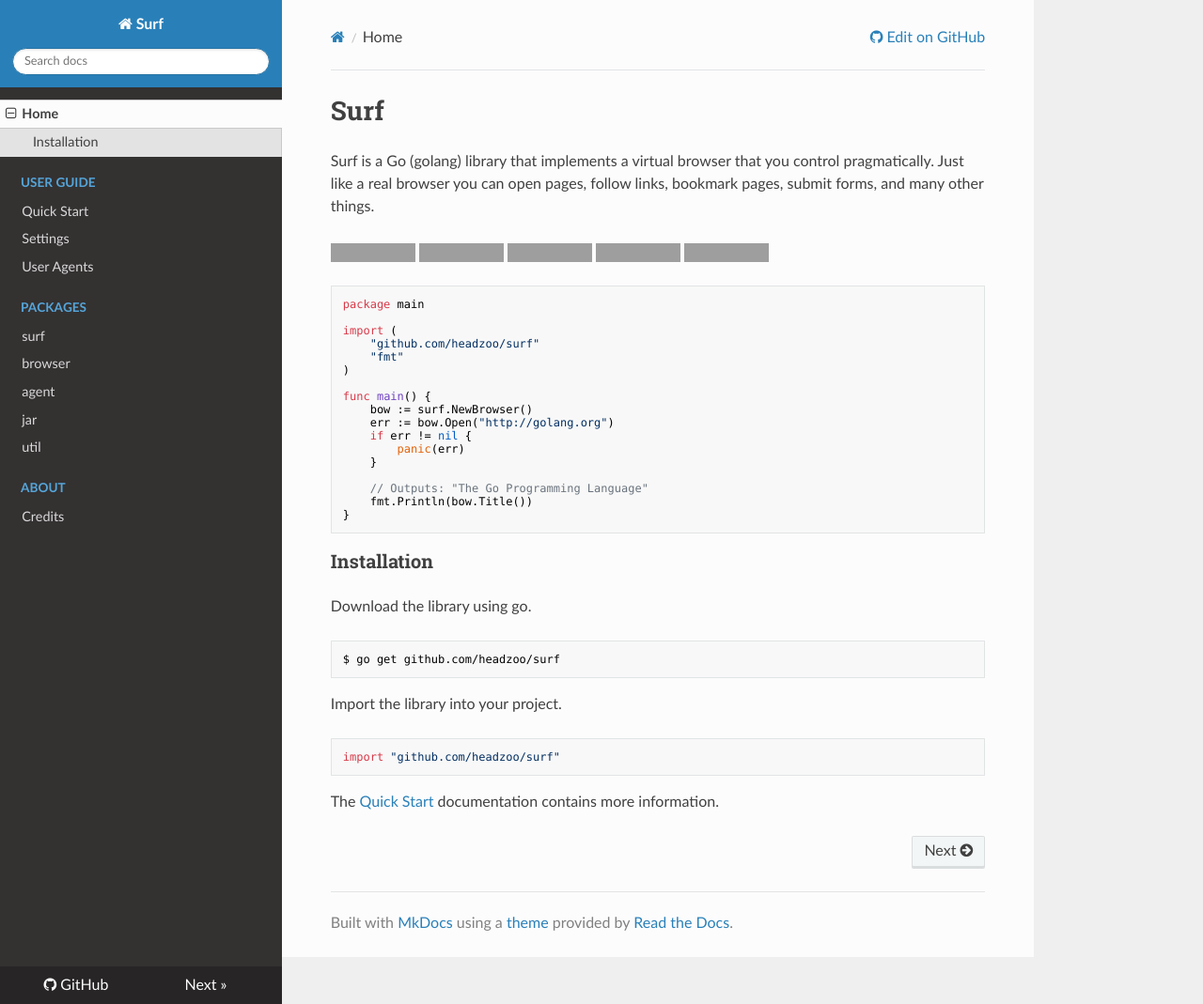
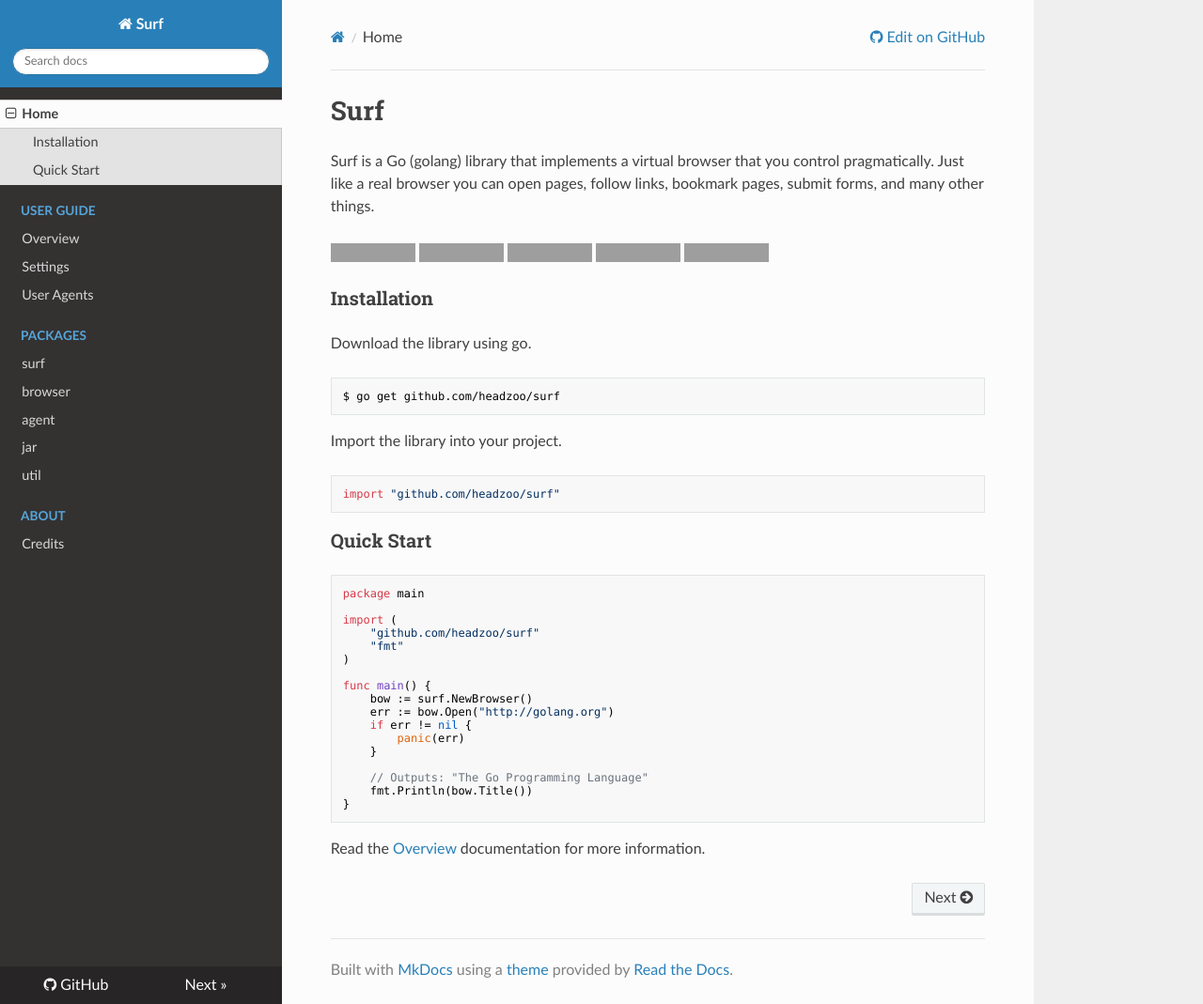
Before and after one commit to headzoo/surf, an MkDocs documentation site: the page built from docs/index.md, in a window 1280 px wide and 1069 px high. Shown: the whole window at 94% size. Built offline with MkDocs 1.6.1, drawn with Linux system fonts in a browser that asks for light colours; nearby versions of some CDN libraries; old or Windows-style settings are respelled for this version of MkDocs; part of the change alters nothing that is shown; grey boxes are pictures that could not be loaded.

Commit message:
Updated docs
[ci skip]

````diff
--- a/docs/index.md
+++ b/docs/index.md
@@ -8,6 +8,22 @@ browser you can open pages, follow links, bookmark pages, submit forms, and many
 [![GitHub Stars](https://img.shields.io/github/stars/headzoo/surf.svg?style=flat-square)](https://github.com/headzoo/surf/stargazers)
 [![GitHub Forks](https://img.shields.io/github/forks/headzoo/surf.svg?style=flat-square)](https://github.com/headzoo/surf/network)
 
+
+### Installation
+Download the library using go.
+
+```sh
+$ go get github.com/headzoo/surf
+```
+
+Import the library into your project.
+
+```go
+import "github.com/headzoo/surf"
+```
+
+
+### Quick Start
 
 ```go
 package main
@@ -29,18 +45,4 @@ func main() {
 }
 ```
 
-
-### Installation
-Download the library using go.
-
-```sh
-$ go get github.com/headzoo/surf
-```
-
-Import the library into your project.
-
-```go
-import "github.com/headzoo/surf"
-```
-
-The [Quick Start](quick_start) documentation contains more information.
+Read the [Overview](overview) documentation for more information.
--- a/mkdocs.yml
+++ b/mkdocs.yml
@@ -5,7 +5,7 @@ site_author: Sean Hickey
 theme: readthedocs
 pages:
 - [index.md, Home]
-- [quick_start.md, User Guide, Quick Start]
+- [overview.md, User Guide, Overview]
 - [settings.md, User Guide, Settings]
 - [user_agents.md, User Guide, User Agents]
 - [api/packages/surf.md, Packages, surf]
````
Also changed, not shown: docs/overview.md (renamed from docs/quick_start.md).
